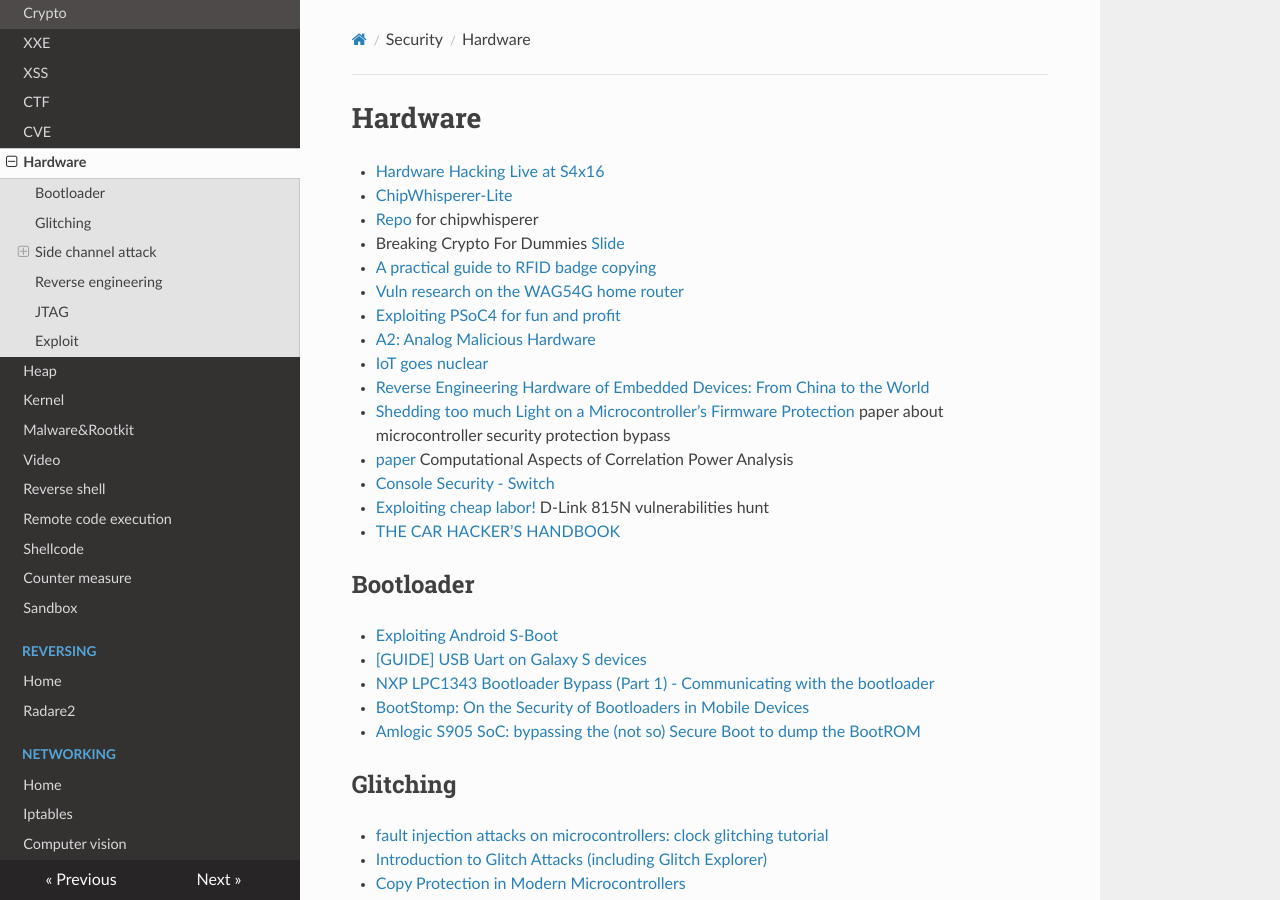
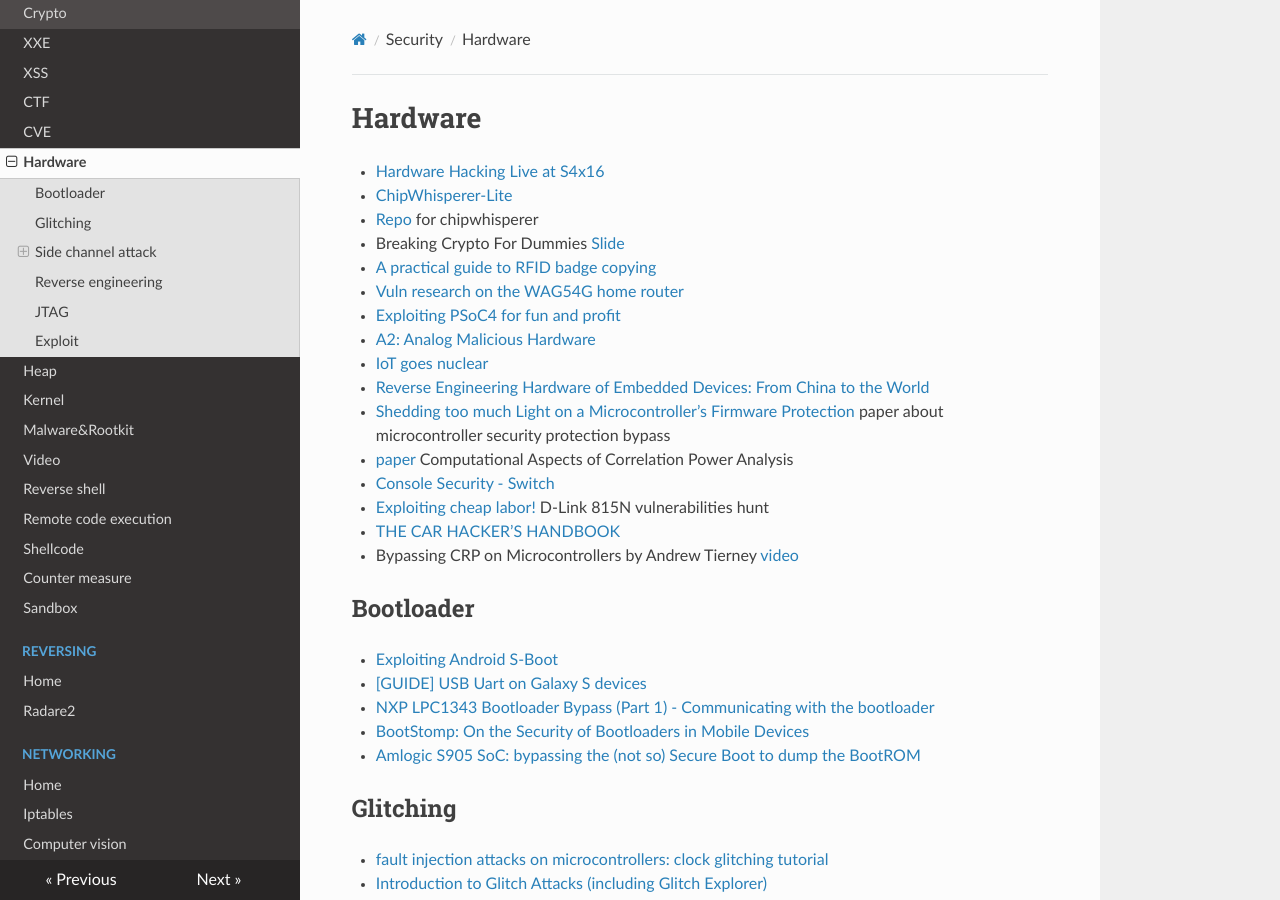
Before and after one commit to gipi/low-level, an MkDocs documentation site: the page built from docs/security/hardware.md, in a window 1280 px wide and 900 px high. Built offline with MkDocs 1.6.1, drawn with Linux system fonts in a browser that asks for light colours; nearby versions of some CDN libraries; old or Windows-style settings are respelled for this version of MkDocs.

Commit message:
Update hardware.md

```diff
--- a/docs/security/hardware.md
+++ b/docs/security/hardware.md
@@ -15,6 +15,7 @@
  - [Console Security - Switch](https://media.ccc.de/v/34c3-8941-console_security_-_switch)
  - [Exploiting cheap labor!](https://cr0n1c.wordpress.com/2018/01/08/exploiting-cheap-labor/) D-Link 815N vulnerabilities hunt
  - [THE CAR HACKER’S HANDBOOK](http://opengarages.org/handbook/ebook/)
+ - Bypassing CRP on Microcontrollers by Andrew Tierney [video](https://www.youtube.com/watch?v=DTuzuaiQL_Q)
 
 ## Bootloader
 
```
